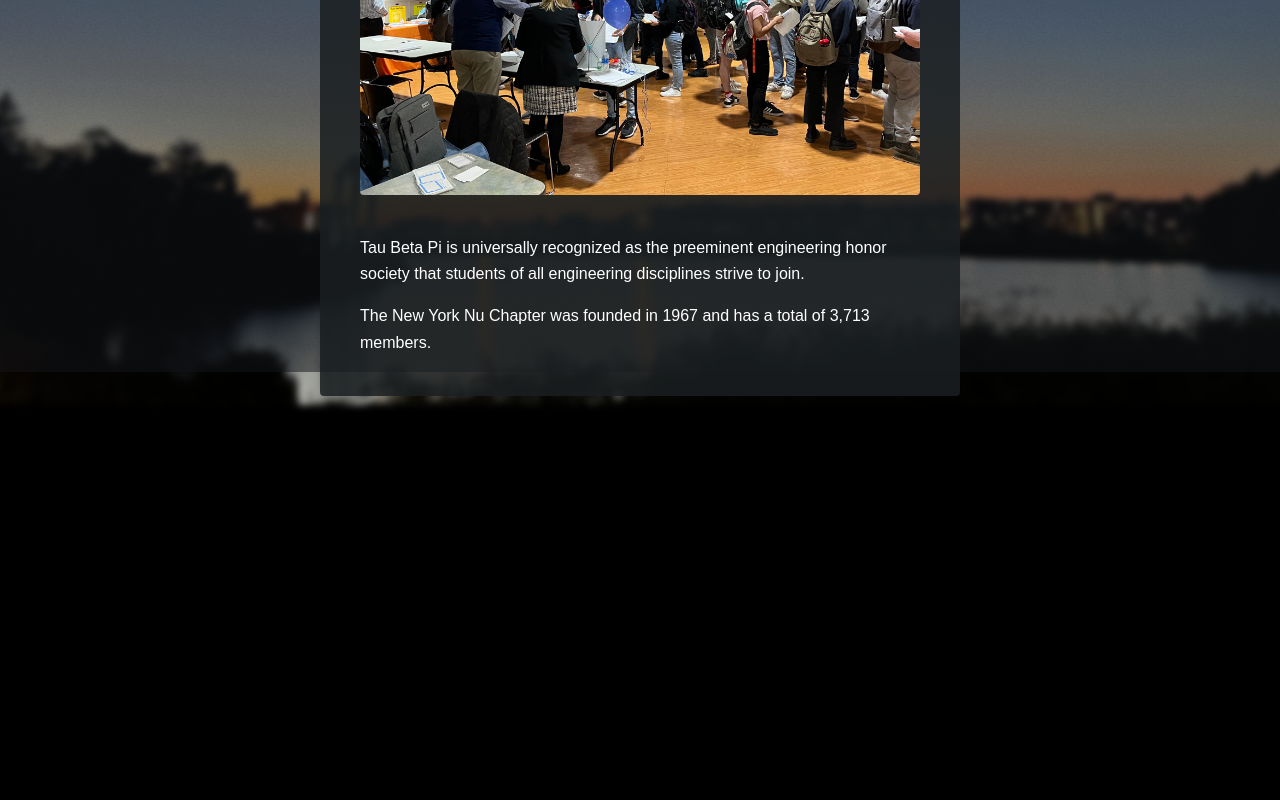
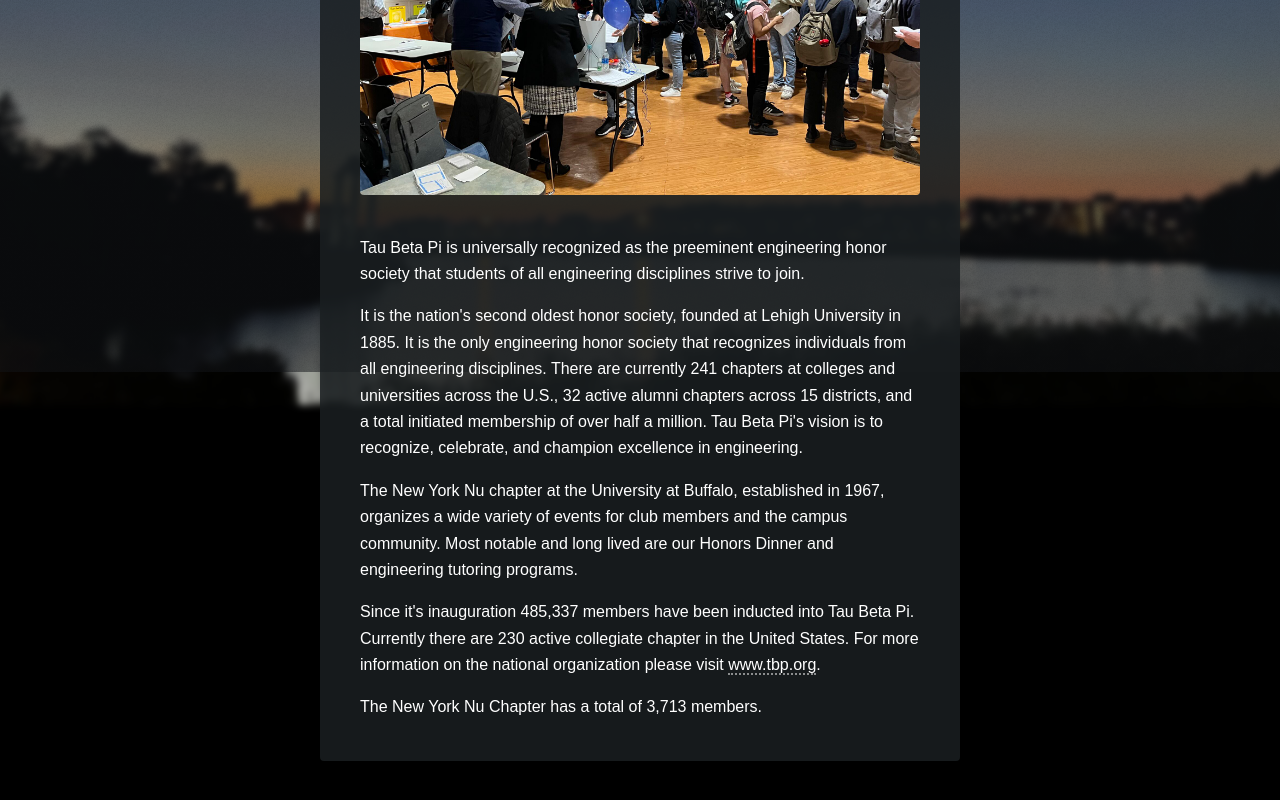
Before and after one commit to PotLid/tbp-ny-nu, a Next.js app: page /chapter in a window 1280 px wide. Shown: the part 428-1228 px from the top of the page. Before the commit the page ends 872 px from the top, so only its background shows below. Built offline with nearby package versions, Linux system fonts and the light colour scheme.

Commit message:
work on icons

```diff
--- a/components/Footer/footer.tsx
+++ b/components/Footer/footer.tsx
@@ -1,9 +1,9 @@
 export default function Footer({}) {
-
+    const YEAR = new Date().getFullYear();
     return(
         <footer className="w-full max-w-full mt-8 text-center">
             <p className="tracking-[.2rem] text-[.6rem] opacity-75 uppercase">
-                &copy; TBP NY NU. Design:
+                {YEAR}&copy; TBP NY NU. Built by&nbsp;
                 <a
                     className="custom-anchor"
                     href="https://potlid.dev"
--- a/components/NavBar/index.tsx
+++ b/components/NavBar/index.tsx
@@ -7,7 +7,7 @@
         <nav className="landing-line-vertical">
             <ul className={styles["landing-nav-ul"]}>
                 <li>
-                    <Link className={styles["landing-nav-link"]} href="/tbp">TBP</Link>
+                    <Link className={styles["landing-nav-link"]} href="/tbp">UB SEAS</Link>
                 </li>
                 <li className={styles["landing-nav-li"]}>
                     <Link className={styles["landing-nav-link"]} href="/chapter">Chapter</Link>
--- a/package.json
+++ b/package.json
@@ -9,6 +9,11 @@
     "lint": "next lint"
   },
   "dependencies": {
+    "@fortawesome/fontawesome-svg-core": "^6.3.0",
+    "@fortawesome/free-brands-svg-icons": "^6.3.0",
+    "@fortawesome/free-regular-svg-icons": "^6.3.0",
+    "@fortawesome/free-solid-svg-icons": "^6.3.0",
+    "@fortawesome/react-fontawesome": "^0.2.0",
     "@next/font": "13.2.1",
     "@types/node": "18.14.2",
     "@types/react": "18.0.28",
--- a/pages/_app.tsx
+++ b/pages/_app.tsx
@@ -1,3 +1,7 @@
+import { config } from '@fortawesome/fontawesome-svg-core'
+import '@fortawesome/fontawesome-svg-core/styles.css'
+config.autoAddCss = false
+
 import '@/styles/globals.css'
 import type {AppProps} from 'next/app'
 import {AnimatePresence} from "framer-motion";
--- a/pages/about/index.tsx
+++ b/pages/about/index.tsx
@@ -1,13 +1,16 @@
 import {SubLayout} from "@/components/layout";
 import Close from "@/components/Close";
 import Image from "next/image";
+
+import { FontAwesomeIcon } from '@fortawesome/react-fontawesome'
+import {faLinkedin} from "@fortawesome/free-brands-svg-icons";
 
 import samplePic from "@/static/images/ny_nu.jpeg"
 
 function Profile({title, name, major, linkedIn}:{title?: string, name?: string, major?:string, linkedIn?: string}) {
     return(
         <>
-            <h2 className="sub-heading-article">{title} | </h2>
+            <h2 className="sub-heading-article">{title} | <a href={linkedIn} rel="noreferrer noopener" target="_blank"><FontAwesomeIcon icon={faLinkedin} /></a></h2>
             <p className="mx-0 mb-4 mt-0 p-article">
                 {name} - {major}
             </p>
--- a/pages/chapter/index.tsx
+++ b/pages/chapter/index.tsx
@@ -18,10 +18,19 @@
                         />
                     </span>
                     <p className="mx-0 mb-4 mt-0">
-                        Tau Beta Pi is universally recognized as the preeminent engineering honor society that students of all engineering disciplines strive to join.
+                        <b>Tau Beta Pi</b> is universally recognized as the preeminent engineering honor society that students of all engineering disciplines strive to join.
                     </p>
                     <p className="mx-0 mb-4 mt-0">
-                        The New York Nu Chapter was founded in 1967 and has a total of 3,713 members.
+                        It is the nation&#39;s <b>second</b> oldest honor society, founded at Lehigh University in 1885. It is the only engineering honor society that recognizes individuals from all engineering disciplines. There are currently <b>241</b> chapters at colleges and universities across the U.S., <b>32</b> active alumni chapters across <b>15</b> districts, and a total initiated membership of over half a million. Tau Beta Pi&#39;s vision is to recognize, celebrate, and champion excellence in engineering.
+                    </p>
+                    <p className="mx-0 mb-4 mt-0">
+                        <b>The New York Nu chapter</b> at the University at Buffalo, established in 1967, organizes a wide variety of events for club members and the campus community. Most notable and long lived are our Honors Dinner and engineering tutoring programs.
+                    </p>
+                    <p className="mx-0 mb-4 mt-0">
+                        Since it&#39;s inauguration <b>485,337</b> members have been inducted into Tau Beta Pi. Currently there are <b>230</b> active collegiate chapter in the United States. For more information on the national organization please visit <a className="custom-anchor" href="https://www.tbp.org" rel="noreferrer noopener" target="_blank">www.tbp.org</a>.
+                    </p>
+                    <p className="mx-0 mb-4 mt-0">
+                        The New York Nu Chapter has a total of <b>3,713</b> members.
                     </p>
                 </article>
                 <Close />
--- a/pages/contact/index.tsx
+++ b/pages/contact/index.tsx
@@ -1,12 +1,26 @@
 import {SubLayout} from "@/components/layout";
 import Close from "@/components/Close";
+import {FontAwesomeIcon} from "@fortawesome/react-fontawesome";
+import {faLinkedin, faInstagram} from "@fortawesome/free-brands-svg-icons";
 
 export default function Contact() {
     return(
         <SubLayout title="Contact" className="relative z-10">
             <section className="layout-section">
                 <article className="layout-article">
+                    <h2 className="major heading-article">Contact</h2>
+                    <p className="mx-0 mb-4 mt-0">
+                        The New York Nu Chapter was founded in 1967 and has a total of 3,713 members.
+                    </p>
 
+                    <ul className="icons">
+                        <li><a href="https://www.linkedin.com/groups/12653877/" rel="noreferrer noopener" target="_blank">
+                            <FontAwesomeIcon icon={faLinkedin} />
+                        </a></li>
+                        <li><a href="" rel="noreferrer noopener" target="_blank">
+                            <FontAwesomeIcon icon={faInstagram} />
+                        </a></li>
+                    </ul>
                 </article>
                 <Close />
             </section>
--- a/pages/index.tsx
+++ b/pages/index.tsx
@@ -21,7 +21,7 @@
                         </h1>
                         <p className="landing-desc">
                             Welcome to the Tau Beta Pi New York Nu Chapter<br />
-                            Learn more about <a className="custom-anchor" rel="noopener noreferrer" target="_blank" href="https://www.tbp.org/home.cfm">Tau Beta Pi</a>
+                            Learn more about <a className="custom-anchor" rel="noopener noreferrer" target="_blank" href="https://www.tbp.org">Tau Beta Pi</a>
                         </p>
                     </div>
                 </div>
```
